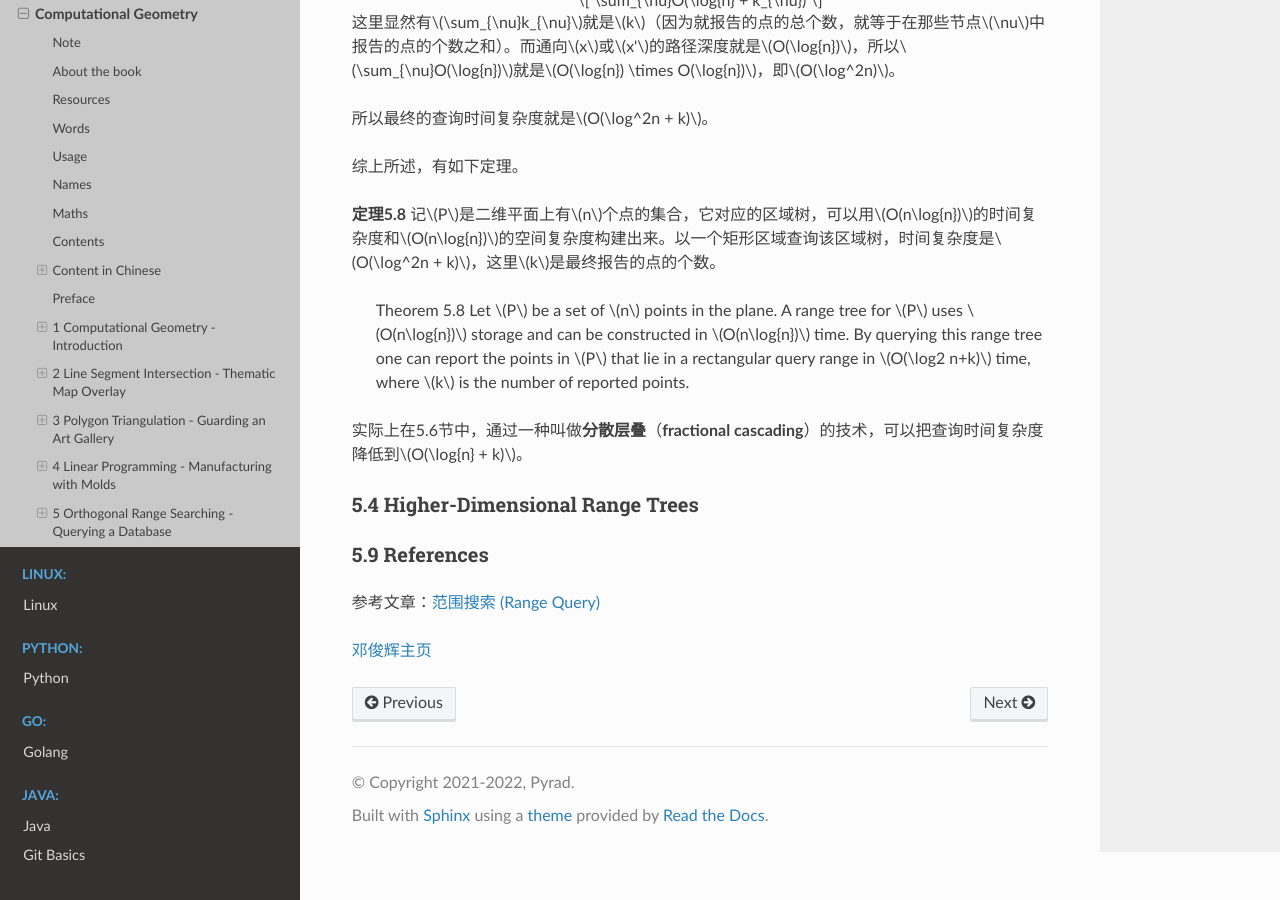
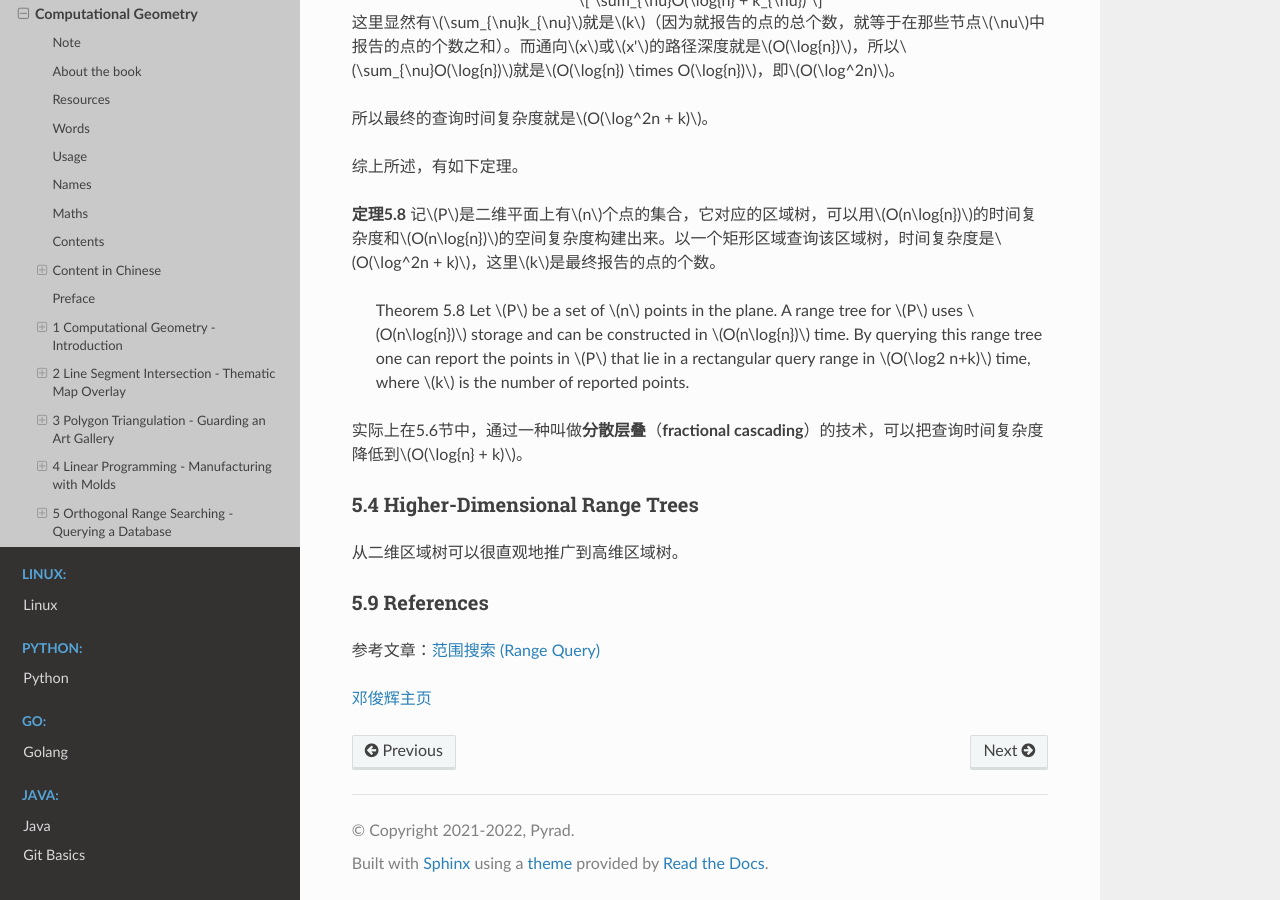
Before and after one commit to Pyrad/pyradnotes, a Sphinx documentation site: the page built from source/Geometry/ComputationalGeometryAA3rd.md, in a window 1280 px wide and 900 px high, scrolled down 88707 px. Built offline with Sphinx 7.4.7 and the Read the Docs theme 2.0.0, drawn with Linux system fonts in a browser that asks for light colours; a script that is not in the unit is left out.

Commit message:
CGAA3 Continue section 5.4

```diff
--- a/source/Geometry/ComputationalGeometryAA3rd.md
+++ b/source/Geometry/ComputationalGeometryAA3rd.md
@@ -2678,6 +2678,8 @@ $$
 
 ### 5.4 Higher-Dimensional Range Trees
 
+从二维区域树可以很直观地推广到高维区域树。
+
 
 
 
```
